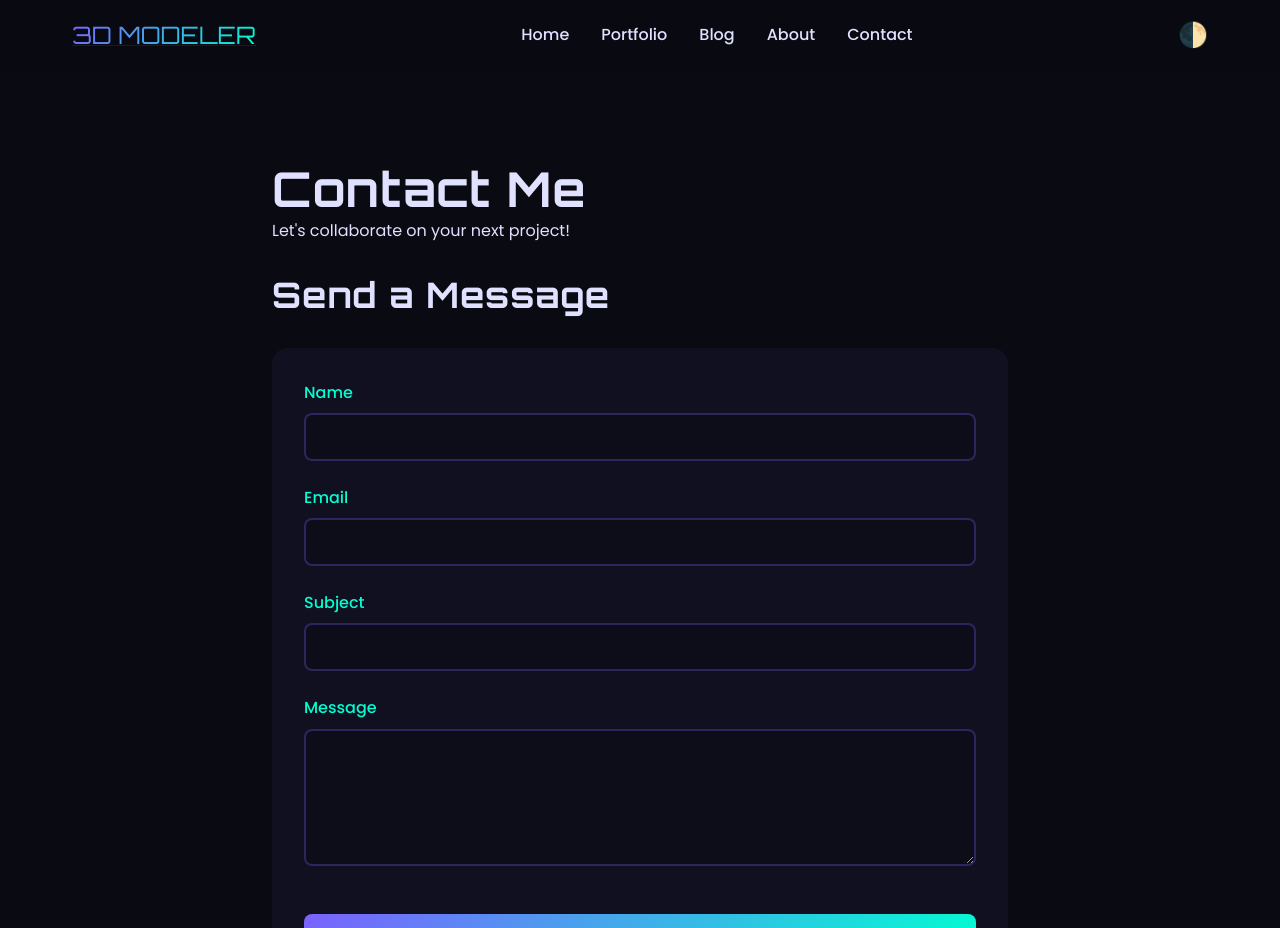
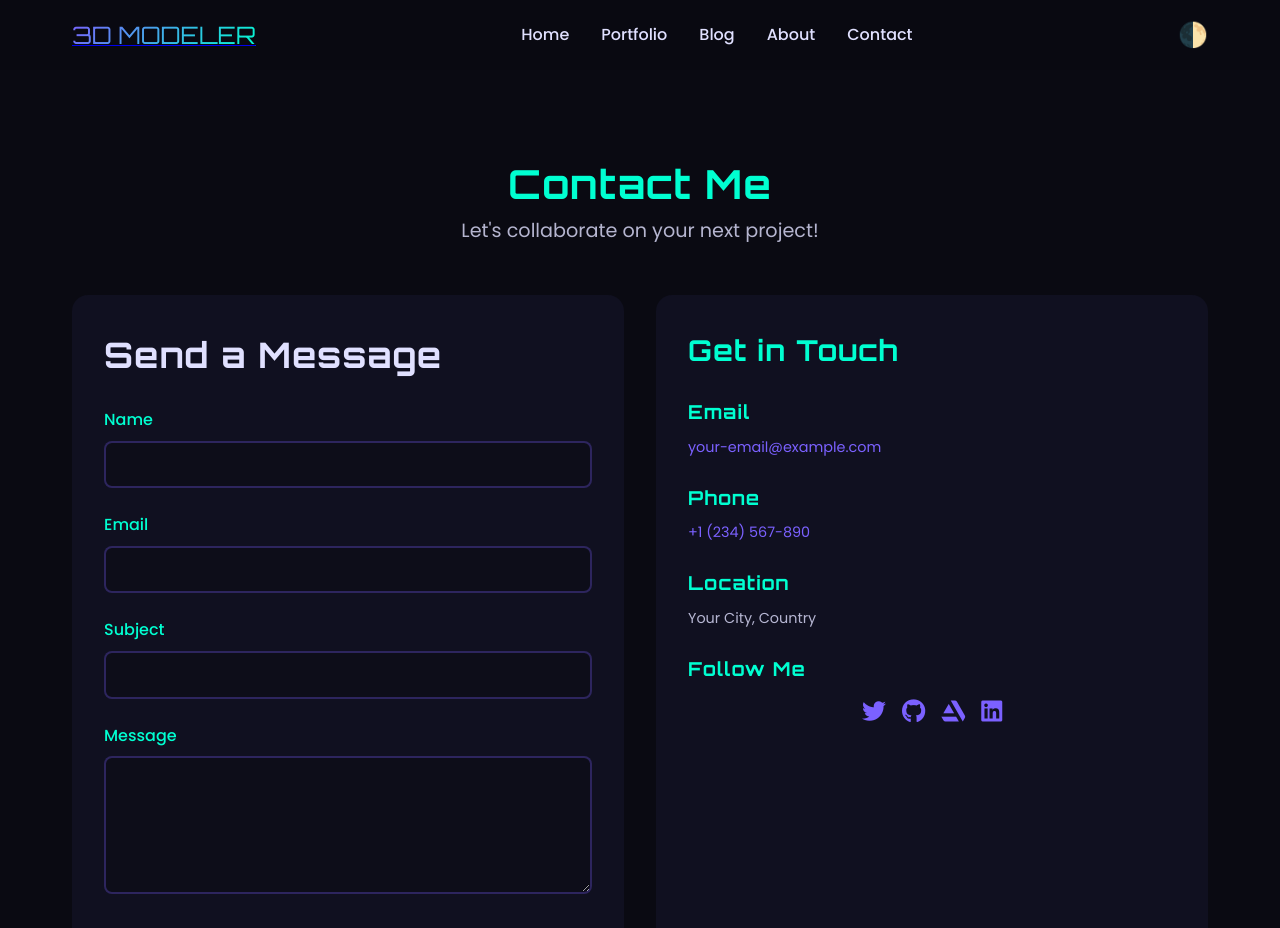
Before and after one commit to FaseehRizwan/portfolio, a Jekyll site: the page built from contact/index.html, in a window 1280 px wide and 1400 px high. Shown: the top 928 px of the window. Built offline with Jekyll 4.4.1, drawn with Linux system fonts in a browser that asks for light colours.

Commit message:
Update style.css

```diff
--- a/assets/css/style.css
+++ b/assets/css/style.css
@@ -544,14 +544,45 @@ body[data-theme="light"] {
 /* Contact Section */
 .contact-section {
   padding: 4rem 2rem;
-  max-width: 800px;
+  max-width: 1200px;
   margin: 0 auto;
 }
 
-.contact-form {
+.contact-header {
+  text-align: center;
+  margin-bottom: 3rem;
+}
+
+.contact-header h1 {
+  font-size: 2.5rem;
+  color: var(--accent-2);
+  margin-bottom: 0.5rem;
+}
+
+.contact-header .tagline {
+  font-size: 1.2rem;
+  color: rgba(224, 224, 255, 0.8);
+}
+
+.contact-content {
+  display: grid;
+  grid-template-columns: repeat(auto-fit, minmax(300px, 1fr));
+  gap: 2rem;
+  margin-bottom: 4rem;
+}
+
+/* Contact Form */
+.contact-form-container {
   background: rgba(32, 32, 64, 0.3);
   padding: 2rem;
   border-radius: 16px;
+}
+
+.contact-form h2,
+.contact-info h2 {
+  font-size: 1.8rem;
+  color: var(--accent-2);
+  margin-bottom: 1.5rem;
 }
 
 .form-group {
@@ -588,27 +619,58 @@ body[data-theme="light"] {
   margin-top: 1rem;
 }
 
-/* About Section */
-.about-section {
-  padding: 4rem 2rem;
-  max-width: 1200px;
-  margin: 0 auto;
+/* Contact Info */
+.contact-info {
+  background: rgba(32, 32, 64, 0.3);
+  padding: 2rem;
+  border-radius: 16px;
 }
 
-.about-header {
-  text-align: center;
-  margin-bottom: 3rem;
+.info-card {
+  margin-bottom: 1.5rem;
 }
 
-.about-header h1 {
-  font-size: 2.5rem;
+.info-card h3 {
+  font-size: 1.2rem;
   color: var(--accent-2);
   margin-bottom: 0.5rem;
 }
 
-.about-header .tagline {
-  font-size: 1.2rem;
+.info-card p {
+  font-size: 0.9rem;
   color: rgba(224, 224, 255, 0.8);
+}
+
+.info-card a {
+  color: var(--accent-1);
+  text-decoration: none;
+  transition: color 0.3s ease;
+}
+
+.info-card a:hover {
+  color: var(--accent-2);
+}
+
+.social-links {
+  display: flex;
+  gap: 1rem;
+}
+
+.social-links a {
+  font-size: 1.5rem;
+  color: var(--accent-1);
+  transition: color 0.3s ease;
+}
+
+.social-links a:hover {
+  color: var(--accent-2);
+}
+
+/* Map Container */
+.map-container {
+  margin-top: 2rem;
+  border-radius: 16px;
+  overflow: hidden;
 }
 
 /* Education Grid */
```
